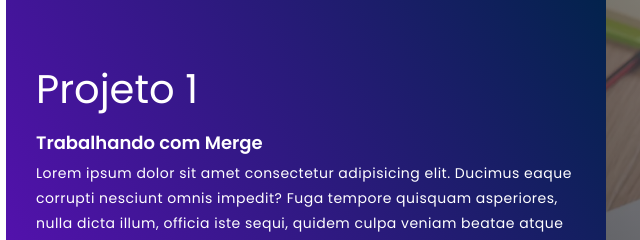
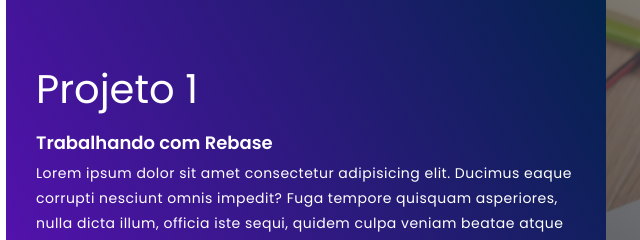
Before and after one commit to andreiasaling/moduloIV-startse, a plain HTML site: page index.html in a window 1280 px wide. Shown: the part 1215-1455 px from the top of the page, 34-674 px from the left. Drawn offline with Linux system fonts and the light colour scheme.

Commit message:
update project 1 description

```diff
--- a/index.html
+++ b/index.html
@@ -30,7 +30,7 @@
                 <div class="project-item">
                     <div class="project-info">
                         <h1>Projeto 1</h1>
-                        <h2>Trabalhando com Merge</h2>
+                        <h2>Trabalhando com Rebase</h2>
                         <p>Lorem ipsum dolor sit amet consectetur adipisicing elit. Ducimus eaque corrupti nesciunt
                             omnis impedit? Fuga tempore quisquam asperiores, nulla dicta illum, officia iste sequi,
                             quidem culpa veniam beatae atque earum?</p>
```
